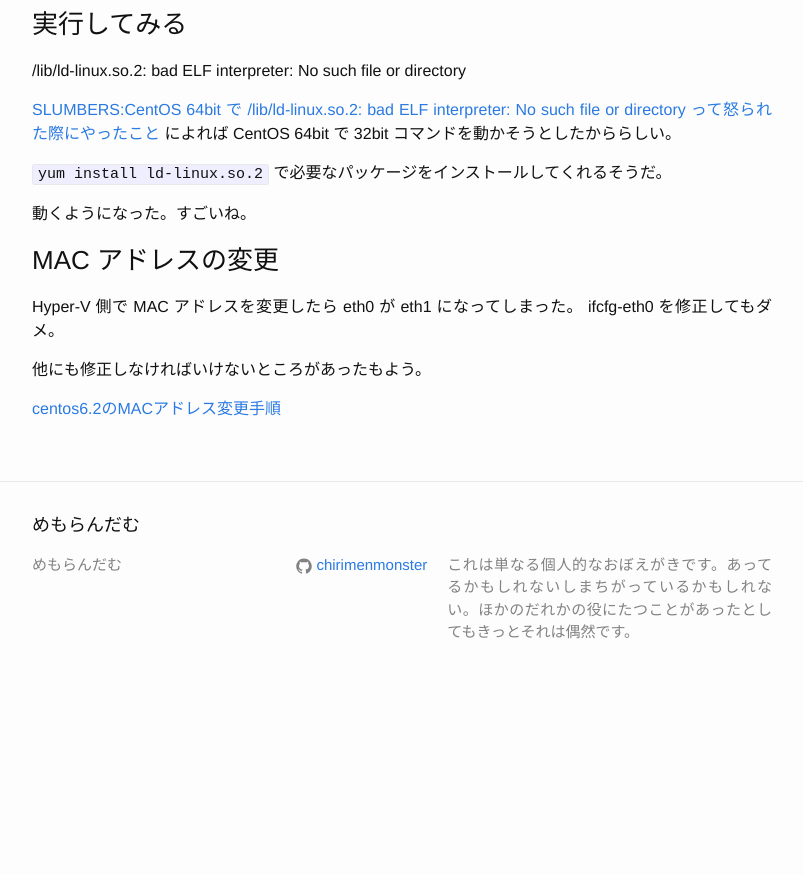
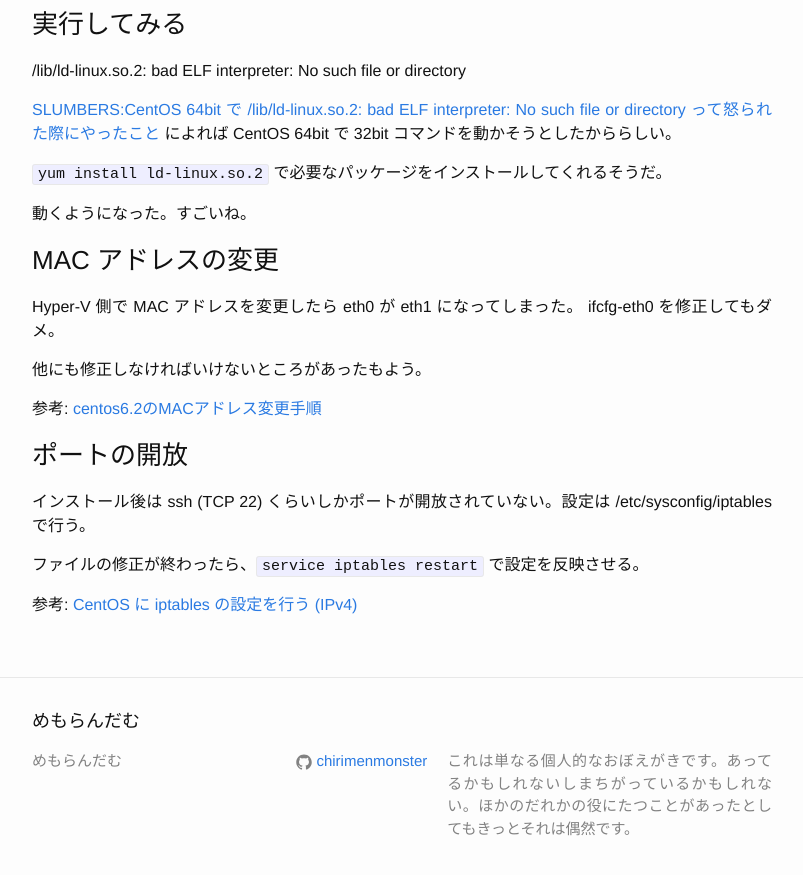
Before and after one commit to chirimenmonster/chirimenmonster.github.io, a Jekyll site: the page built from _posts/2016-03-02-centos-install-hyperv.md, in a window 1280 px wide and 900 px high, scrolled down 1923 px. Shown: the top 875 px of the window, without its empty margins (238-1041 px from the left). Built offline with Jekyll 4.4.1, drawn with Linux system fonts in a browser that asks for light colours; before the commit the page ends 2627 px from its top, so only the background shows below that.

Commit message:
iptables について追記

```diff
--- a/_posts/2016-03-02-centos-install-hyperv.md
+++ b/_posts/2016-03-02-centos-install-hyperv.md
@@ -125,4 +125,13 @@ ifcfg-eth0 を修正してもダメ。
 
 他にも修正しなければいけないところがあったもよう。
 
-[centos6.2のMACアドレス変更手順](http://spring-mt.tumblr.com/post/27897296877/centos62%E3%81%AEmac%E3%82%A2%E3%83%89%E3%83%AC%E3%82%B9%E5%A4%89%E6%9B%B4%E6%89%8B%E9%A0%86)
+参考: [centos6.2のMACアドレス変更手順](http://spring-mt.tumblr.com/post/27897296877/centos62%E3%81%AEmac%E3%82%A2%E3%83%89%E3%83%AC%E3%82%B9%E5%A4%89%E6%9B%B4%E6%89%8B%E9%A0%86)
+
+
+### ポートの開放
+
+インストール後は ssh (TCP 22) くらいしかポートが開放されていない。設定は /etc/sysconfig/iptables で行う。
+
+ファイルの修正が終わったら、`service iptables restart` で設定を反映させる。
+
+参考: [CentOS に iptables の設定を行う (IPv4)](http://www.websec-room.com/2014/01/12/1511)
```
